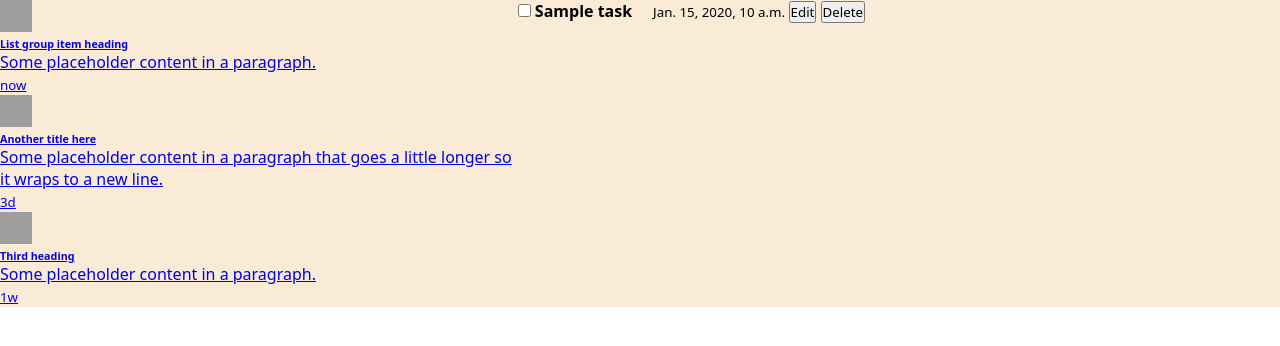
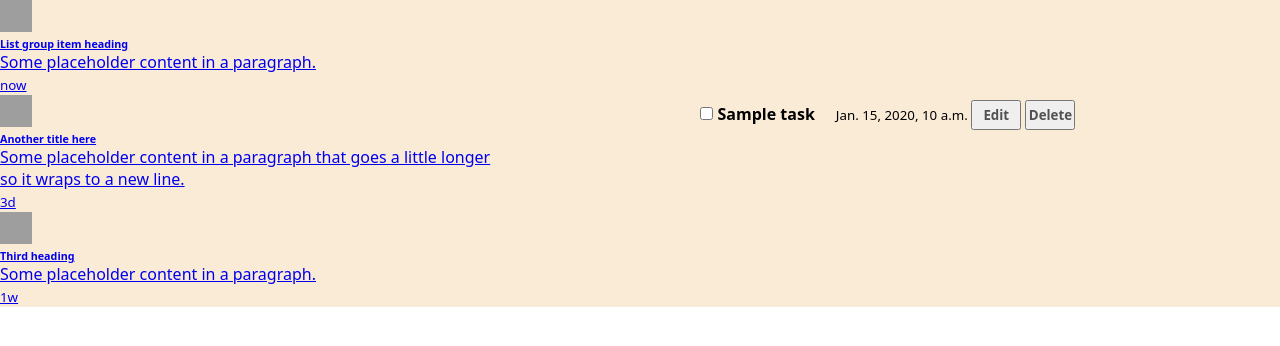
Before and after one commit to TimAny-W/shizohrenya, a Django app: template shizohrenya/tasks/templates/tasks/task_list.html in a window 1280 px wide. Shown: the part 48-394 px from the top of the page. Run offline with Django 4.2, Linux system fonts and the light colour scheme; the template is opened without the code that fills it: most values are stand-ins (such as "Sample title", 1, 10 or a date in 2020); grey boxes are pictures that could not be loaded.

Commit message:
Add files via upload

```diff
--- a/shizohrenya/tasks/static/tasks/css/tasks.css
+++ b/shizohrenya/tasks/static/tasks/css/tasks.css
@@ -12,6 +12,26 @@ main {
 }
 
 .tasks-list {
-    width: 1000px;
+    margin: 100px;
+    width: 800px;
     background-color: antiquewhite;
+    text-align: center;
 }
+
+
+.task {
+    height: 65px;
+    display: flex;
+    justify-content: space-around;
+    align-items: center;
+    border: 3px solid rgb(186, 186, 186);
+}
+
+button {
+    height: 30px;
+    width: 50px;
+    text-decoration: none;
+    color: rgb(81, 81, 81);
+    font-weight: 600;
+    text-align: center;
+}
```
